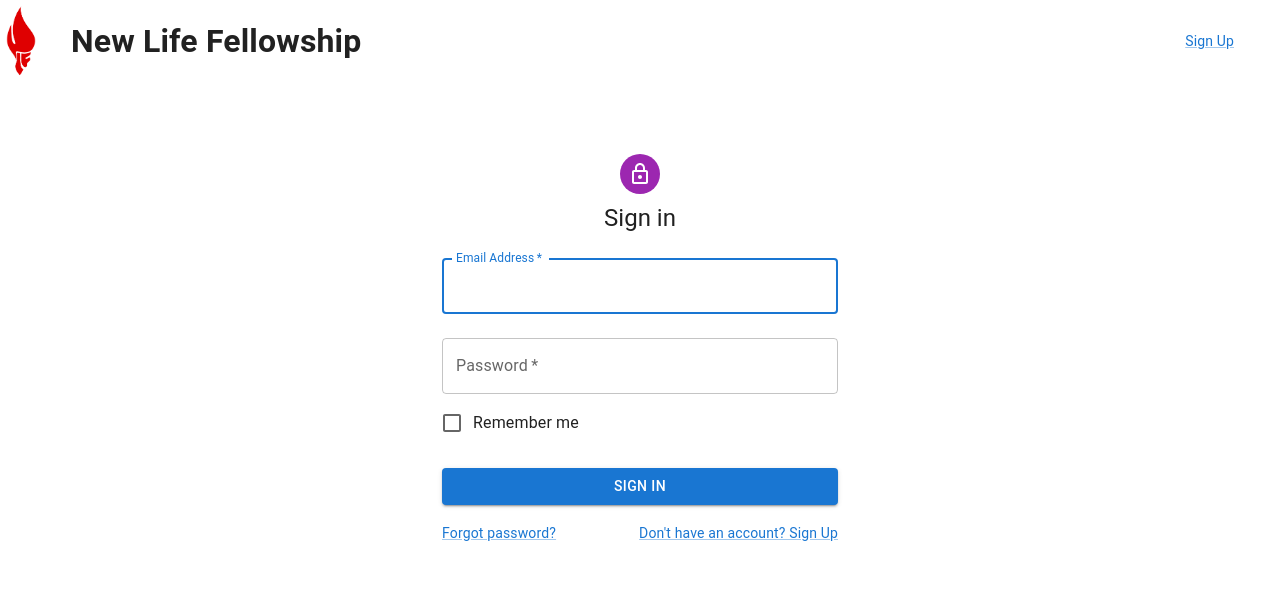
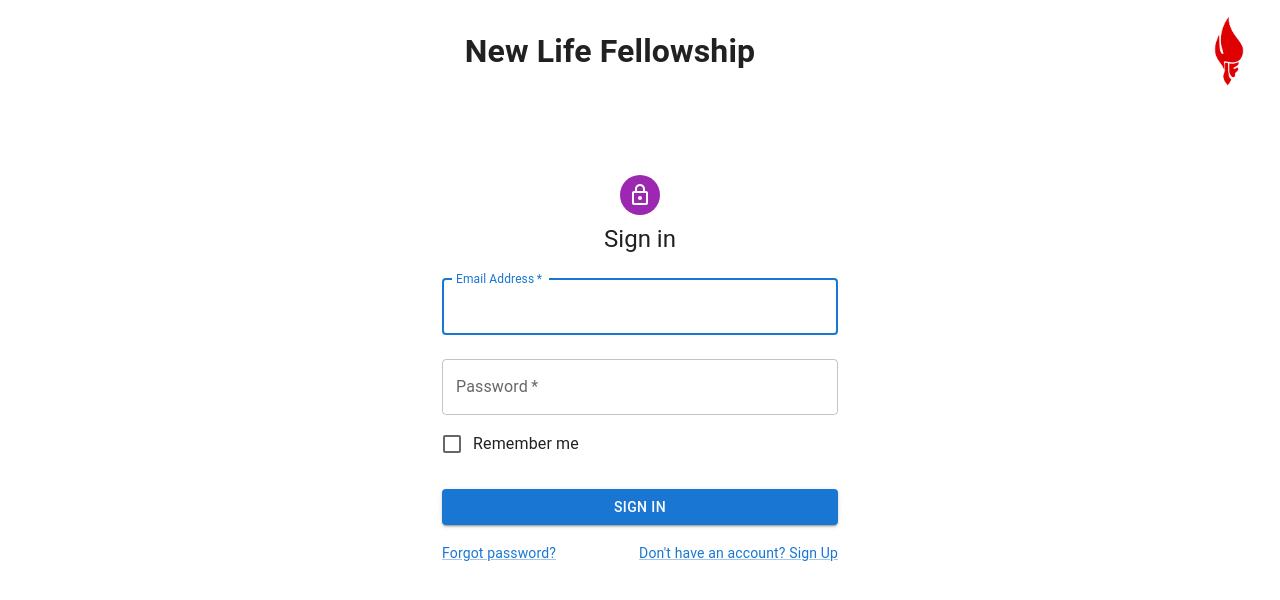
Before and after one commit to 9986304389/TestAppDemo, a React (Create React App) app: page / in a window 1280 px wide. Shown: the top 600 px of the page. Built offline with nearby package versions, Linux system fonts and the light colour scheme.

Commit message:
mainpage

```diff
--- a/src/UI/screens/signIn.js
+++ b/src/UI/screens/signIn.js
@@ -136,7 +136,7 @@ export default function SignIn() {
 
     return (
         <ThemeProvider theme={defaultTheme}>
-            <div className="header">
+            {/* <div className="header">
 
                 <div className="left">
                     <img className="NLF_logo" src={img} alt="Avatar" />
@@ -150,7 +150,21 @@ export default function SignIn() {
                 </div>
 
 
+
+            </div> */}
+            <div className="header">
+                <div className="left">
+                    {/* <Personavatar receivedData={receivedData} /> */}
+                </div>
+                <div className="center">
+                    <h1>New Life Fellowship</h1>
+                </div>
+                <div className="right">
+                    <img className="NLF_logo" src={img} alt="Avatar" />
+                </div>
+
             </div>
+
             <Container component="main" maxWidth="xs">
 
                 <CssBaseline />
```
